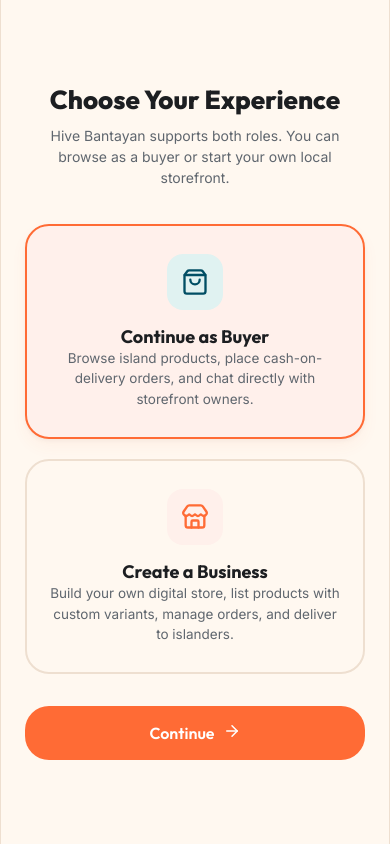
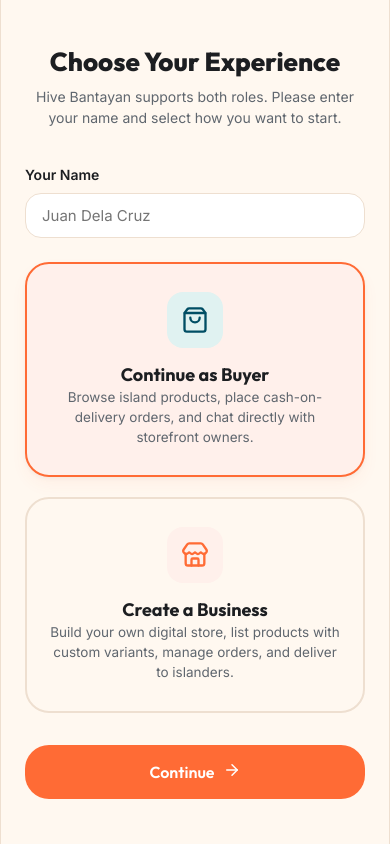
Before and after one commit to islatechai-lang/hive-bantayan, a Next.js app: page /onboarding in a window 390 px wide. Built offline with nearby package versions, Linux system fonts and the light colour scheme; no server answers.

Commit message:
Update onboarding name input, pre-fill setup phone, display phone in profile, and replace WhatsApp with Call button

```diff
--- a/src/app/(auth)/onboarding/onboarding.module.css
+++ b/src/app/(auth)/onboarding/onboarding.module.css
@@ -92,3 +92,33 @@
 .action {
   margin-top: 32px;
 }
+
+/* Onboarding Name Input Styles */
+.inputSection {
+  margin-bottom: 24px;
+  text-align: left;
+}
+
+.inputLabel {
+  font-size: 14px;
+  font-weight: 600;
+  color: var(--text-main);
+  margin-bottom: 8px;
+  display: block;
+}
+
+.textInput {
+  width: 100%;
+  border: 1px solid var(--border-color);
+  border-radius: var(--radius-md);
+  background-color: var(--bg-surface);
+  padding: 12px 16px;
+  font-size: 15px;
+  color: var(--text-main);
+  outline: none;
+  transition: border-color var(--transition-fast);
+}
+
+.textInput:focus {
+  border-color: var(--primary);
+}
--- a/src/app/(auth)/onboarding/page.tsx
+++ b/src/app/(auth)/onboarding/page.tsx
@@ -17,6 +17,7 @@
   const { user, isAuthenticated, setUser } = useAuthStore();
   const { setMode } = useUIStore();
   const [selectedRole, setSelectedRole] = useState<"buyer" | "business">("buyer");
+  const [displayName, setDisplayName] = useState("");
   const [loading, setLoading] = useState(false);
 
   // If already has business or has completed onboarding, redirect
@@ -31,8 +32,20 @@
     }
   }, [isAuthenticated, user, router, setMode]);
 
+  // Pre-fill display name if it's set and not a default phone placeholder
+  useEffect(() => {
+    if (user?.displayName && !user.displayName.startsWith("User (+")) {
+      setDisplayName(user.displayName);
+    }
+  }, [user]);
+
   const handleContinue = async () => {
     if (!user) return;
+    const trimmedName = displayName.trim();
+    if (!trimmedName) {
+      toast.error("Please enter your name to continue");
+      return;
+    }
     setLoading(true);
 
     try {
@@ -40,8 +53,9 @@
         // User wants to be a buyer
         await updateDocument(COLLECTIONS.USERS, user.id, {
           role: "buyer",
+          displayName: trimmedName,
         });
-        setUser({ ...user, role: "buyer" });
+        setUser({ ...user, role: "buyer", displayName: trimmedName });
         setMode("buyer");
         toast.success("Ready to browse Hive Bantayan!");
         router.push("/home");
@@ -49,14 +63,15 @@
         // User wants to register a business
         await updateDocument(COLLECTIONS.USERS, user.id, {
           role: "business",
+          displayName: trimmedName,
         });
-        setUser({ ...user, role: "business" });
+        setUser({ ...user, role: "business", displayName: trimmedName });
         setMode("business");
         router.push("/setup");
       }
     } catch (error) {
       console.error("Onboarding error:", error);
-      toast.error("Failed to update account role");
+      toast.error("Failed to update account details");
     } finally {
       setLoading(false);
     }
@@ -68,8 +83,20 @@
         <div className={styles.intro}>
           <h1 className={styles.title}>Choose Your Experience</h1>
           <p className={styles.subtitle}>
-            Hive Bantayan supports both roles. You can browse as a buyer or start your own local storefront.
+            Hive Bantayan supports both roles. Please enter your name and select how you want to start.
           </p>
+        </div>
+
+        <div className={styles.inputSection}>
+          <label className={styles.inputLabel}>Your Name</label>
+          <input
+            type="text"
+            placeholder="Juan Dela Cruz"
+            value={displayName}
+            onChange={(e) => setDisplayName(e.target.value)}
+            disabled={loading}
+            className={styles.textInput}
+          />
         </div>
 
         <div className={styles.options}>
--- a/src/app/(buyer)/business/[businessId]/page.tsx
+++ b/src/app/(buyer)/business/[businessId]/page.tsx
@@ -235,9 +235,9 @@
             fullWidth
             leftIcon={<Phone size={16} />}
             className={styles.whatsappBtn}
-            onClick={() => window.open(whatsappUrl, "_blank")}
+            onClick={() => window.open(`tel:${business.phone}`, "_self")}
           >
-            WhatsApp
+            Call
           </Button>
         </div>
       </div>
--- a/src/app/(buyer)/profile/page.tsx
+++ b/src/app/(buyer)/profile/page.tsx
@@ -87,7 +87,7 @@
         </div>
         <div className={styles.userInfo}>
           <h2 className={styles.name}>{user?.displayName || "Guest User"}</h2>
-          <span className={styles.email}>{user?.email || "No email linked"}</span>
+          <span className={styles.email}>{user?.phone || "No phone number linked"}</span>
         </div>
       </div>
 
```
Also changed, not shown: src/app/(business)/setup/page.tsx (+7 -0 lines).
